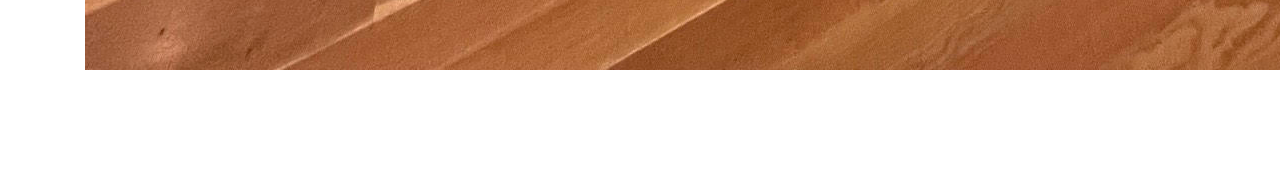
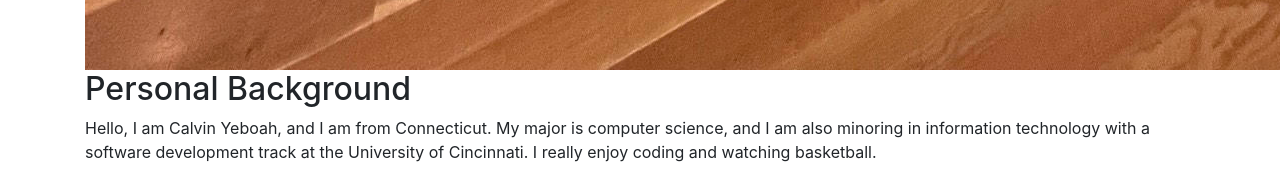
Before and after one commit to IT3049C-Spring24/1-student-portfolio-Calvinyeb04, a website: page index.html in a window 1280 px wide. Shown: the part 2034-2211 px from the top of the page. Before the commit the page ends 2104 px from the top, so only its background shows below. Drawn offline with nearby package versions, Linux system fonts and the light colour scheme.

Commit message:
added Personal background section

```diff
--- a/index.html
+++ b/index.html
@@ -17,6 +17,16 @@
     <h1>Calvn Yeboah</h1>
     <img src="resources/images/unnamed.jpg" />
     <!-- WORK FROM INSIDE THIS CONTAINER-->
+
+    <div class="section" id="personal-background">
+      <h2>Personal Background</h2>
+      <p>Hello, I am Calvin Yeboah, and I am from Connecticut. My major is computer science,
+        and I am also minoring in information technology with a software development track at the University
+        of Cincinnati. I really enjoy coding and watching basketball.
+      </p>
+    </div>
+
+
   </div>
   <!-- Bootstrap Scripts-->
   <script src="https://code.jquery.com/jquery-3.4.1.slim.min.js"
```
